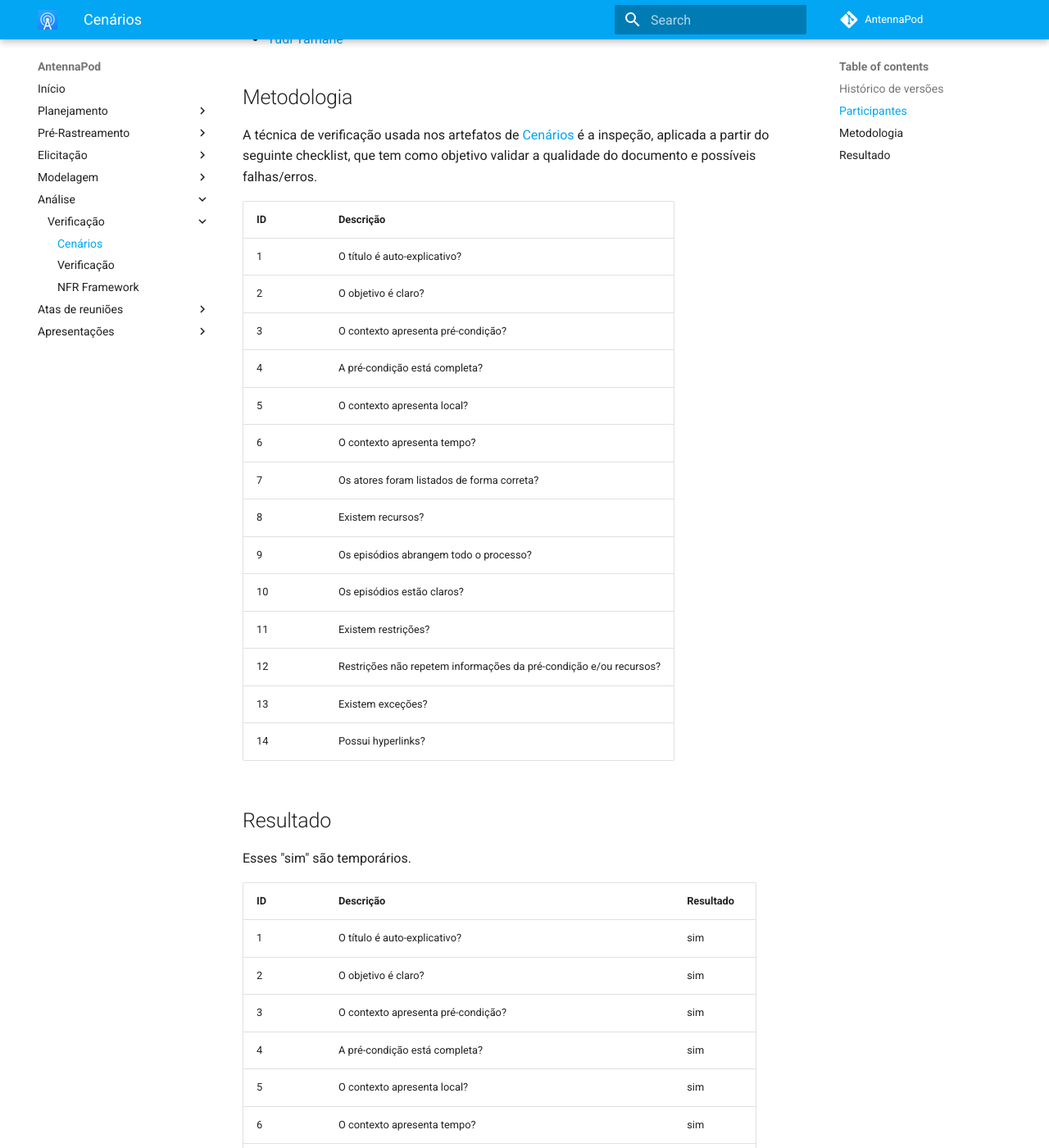
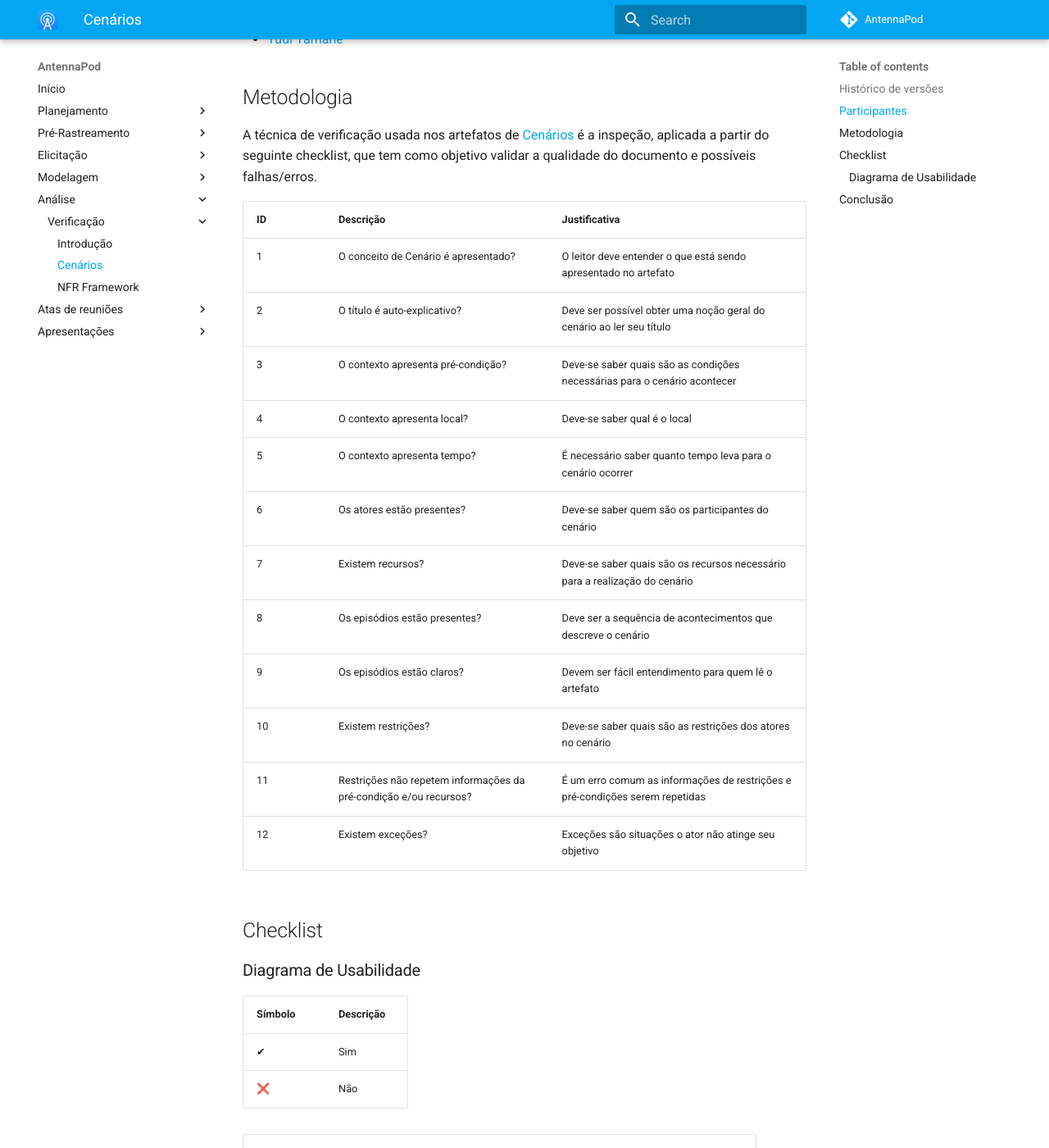
Before and after one commit to Requisitos-de-Software/2021.2-AntennaPod, an MkDocs documentation site: the page built from docs/analise/verificacao/cenarios.md, in a window 1280 px wide and 1400 px high, scrolled down 394 px. Shown: the whole window at 82% size. Built offline with MkDocs 1.6.1 and Material for MkDocs 9.7.7, drawn with Linux system fonts in a browser that asks for light colours; comment, search, counter and statistics services are not loaded; some of the changed text lies outside the part shown.

Commit message:
:repeat:(#60) Adicionado justificativas e conclusao

```diff
--- a/docs/analise/verificacao/cenarios.md
+++ b/docs/analise/verificacao/cenarios.md
@@ -15,41 +15,47 @@ A técnica de verificação usada nos artefatos de [Cenários](/2021.2-AntennaPo
 é a inspeção, aplicada a partir do seguinte checklist, que tem como objetivo validar
 a qualidade do documento e possíveis falhas/erros.
 
-| ID  | Descrição                                                         |
-| --- | ----------------------------------------------------------------- |
-| 1   | O título é auto-explicativo?                                      |
-| 2   | O objetivo é claro?                                               |
-| 3   | O contexto apresenta pré-condição?                                |
-| 4   | A pré-condição está completa?                                     |
-| 5   | O contexto apresenta local?                                       |
-| 6   | O contexto apresenta tempo?                                       |
-| 7   | Os atores foram listados de forma correta?                        |
-| 8   | Existem recursos?                                                 |
-| 9   | Os episódios abrangem todo o processo?                            |
-| 10  | Os episódios estão claros?                                        |
-| 11  | Existem restrições?                                               |
-| 12  | Restrições não repetem informações da pré-condição e/ou recursos? |
-| 13  | Existem exceções?                                                 |
-| 14  | Possui hyperlinks?                                                |
+| ID  | Descrição                                                         | Justificativa                                                                |
+| --- | ----------------------------------------------------------------- | ---------------------------------------------------------------------------- |
+| 1   | O conceito de Cenário é apresentado?                              | O leitor deve entender o que está sendo apresentado no artefato              |
+| 2   | O título é auto-explicativo?                                      | Deve ser possível obter uma noção geral do cenário ao ler seu título         |
+| 3   | O contexto apresenta pré-condição?                                | Deve-se saber quais são as condições necessárias para o cenário acontecer                                                                             |
+| 4   | O contexto apresenta local?                                       | Deve-se saber qual é o local                                                 |
+| 5   | O contexto apresenta tempo?                                       | É necessário saber quanto tempo leva para o cenário ocorrer                  |
+| 6   | Os atores estão presentes?                                        | Deve-se saber quem são os participantes do cenário                           |
+| 7   | Existem recursos?                                                 | Deve-se saber quais são os recursos necessário para a realização do cenário  |
+| 8   | Os episódios estão presentes?                                     | Deve ser a sequência de acontecimentos que descreve o cenário              |
+| 9   | Os episódios estão claros?                                        | Devem ser fácil entendimento para quem lê o artefato                                                                             |
+| 10  | Existem restrições?                                               | Deve-se saber quais são as restrições dos atores no cenário                  |
+| 11  | Restrições não repetem informações da pré-condição e/ou recursos? | É um erro comum as informações de restrições e pré-condições serem repetidas |
+| 12  | Existem exceções?                                                 | Exceções são situações o ator não atinge seu objetivo                        |
 
+## Checklist
 
-## Resultado
+### Diagrama de Usabilidade
 
-Esses "sim" são temporários.
+| Símbolo | Descrição |
+| ------- | --------- |
+| ✔      | Sim       |
+| ❌      | Não       |
 
 | ID  | Descrição                                                         | Resultado |
 | --- | ----------------------------------------------------------------- | --------- |
-| 1   | O título é auto-explicativo?                                      | sim       |
-| 2   | O objetivo é claro?                                               | sim       |
-| 3   | O contexto apresenta pré-condição?                                | sim       |
-| 4   | A pré-condição está completa?                                     | sim       |
-| 5   | O contexto apresenta local?                                       | sim       |
-| 6   | O contexto apresenta tempo?                                       | sim       |
-| 7   | Os atores foram listados de forma correta?                        | sim       |
-| 8   | Existem recursos?                                                 | sim       |
-| 9   | Os episódios abrangem todo o processo?                            | sim       |
-| 10  | Os episódios estão claros?                                        | sim       |
-| 11  | Existem restrições?                                               | sim       |
-| 12  | Restrições não repetem informações da pré-condição e/ou recursos? | sim       |
-| 13  | Existem exceções?                                                 | sim       |
-| 14  | Possui hyperlinks?                                                | sim       |
+| 1   | O conceito de Cenário é apresentado?                              | ✔        |
+| 2   | O título é auto-explicativo?                                      | ✔        |
+| 3   | O contexto apresenta pré-condição?                                | ✔        |
+| 4   | O contexto apresenta local?                                       | ✔        |
+| 5   | O contexto apresenta tempo?                                       | ❌        |
+| 6   | Os atores estão presentes?                                        | ✔        |
+| 7   | Existem recursos?                                                 | ✔        |
+| 8   | Os episódios estão presentes?                                     | ✔        |
+| 9   | Os episódios estão claros?                                        | ✔        |
+| 10  | Existem restrições?                                               | ✔        |
+| 11  | Restrições não repetem informações da pré-condição e/ou recursos? | ✔        |
+| 12  | Existem exceções?                                                 | ✔        |
+
+## Conclusão
+
+Apesar do conceito de cenários ter sido apresentado, ele poderia ser melhor
+descrito com a breve definição de cada componente de um cenário. Além disso, os
+cenários não apresentam a questão do tempo em seus contextos.
--- a/mkdocs.yml
+++ b/mkdocs.yml
@@ -41,8 +41,8 @@ nav:
     - NFR Framework: modelagem/nfr-framework
   - Análise:
     - Verificação:
+      - Introdução:  analise/verificacao/verificacao-introducao.md
       - Cenários: analise/verificacao/cenarios.md
-      - Verificação:  analise/verificacao/verificacao-introducao.md
       - NFR Framework: analise/verificacao/verificacao-nfr-framework.md
   - Atas de reuniões:
     - Fevereiro:
```
